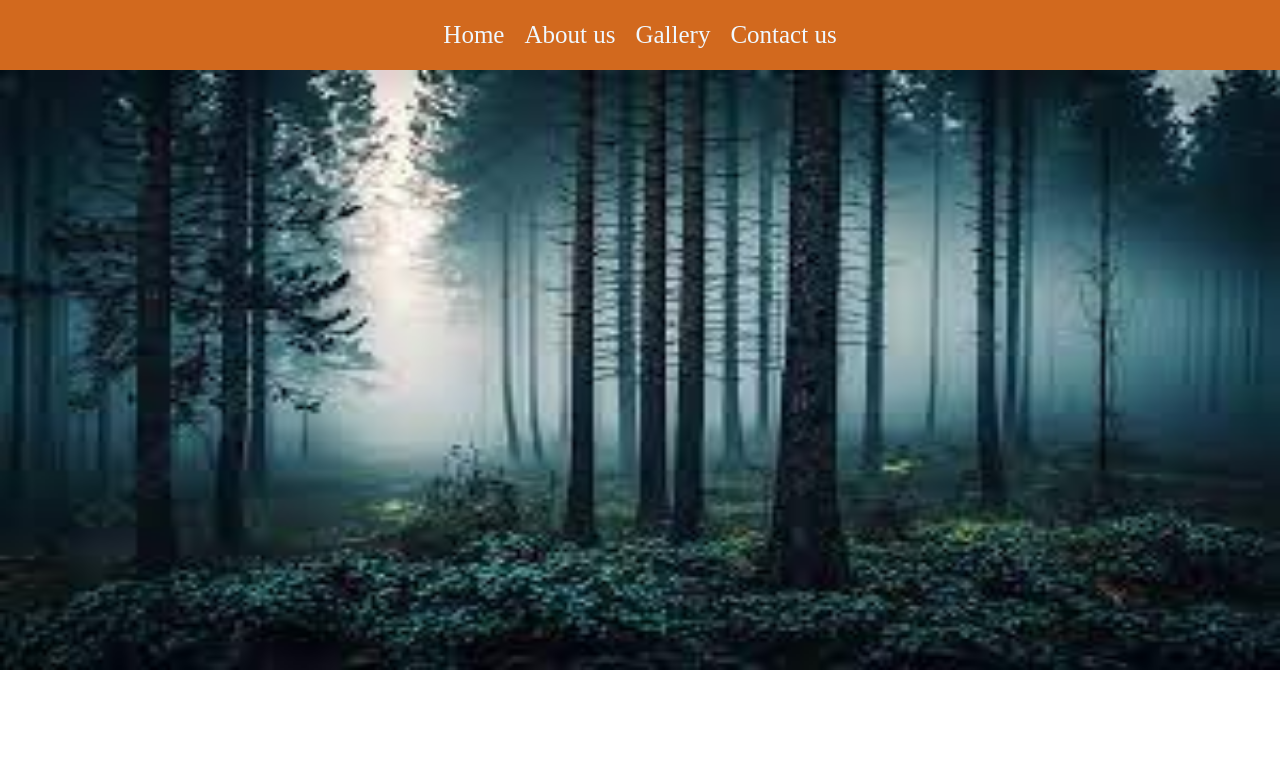
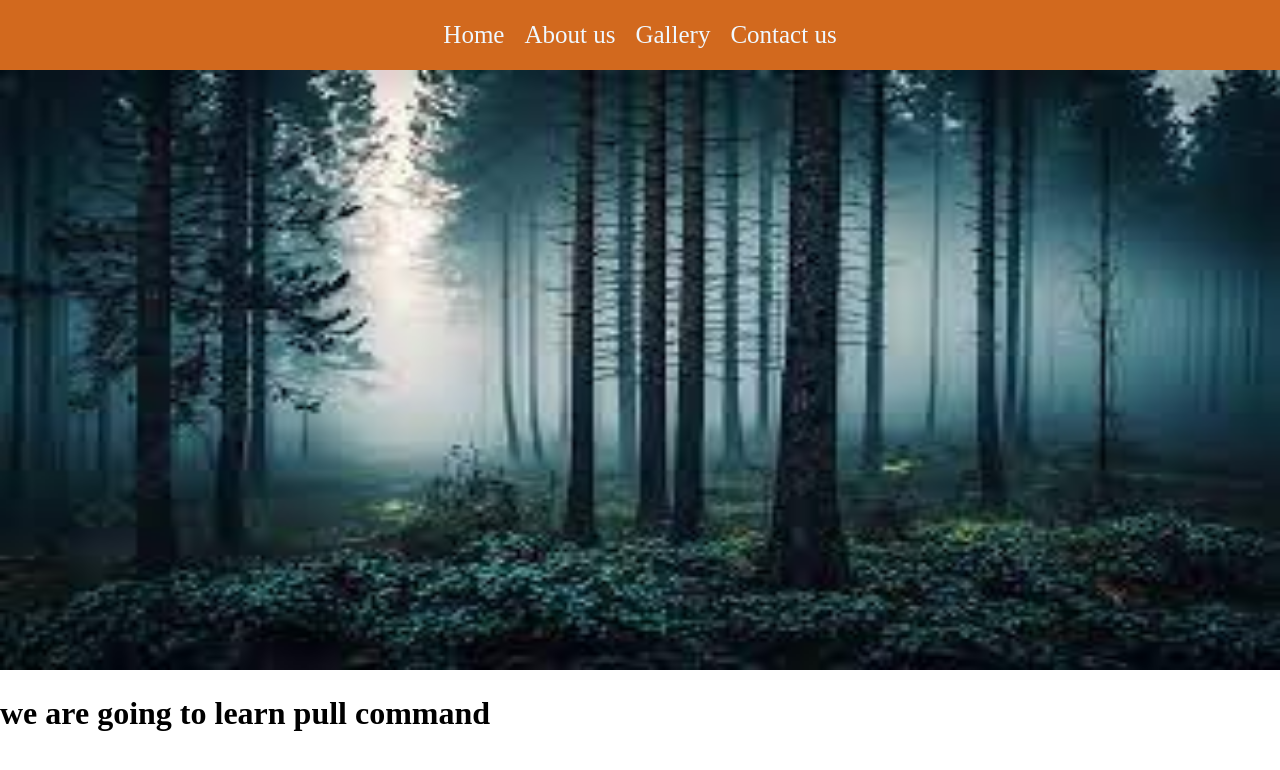
Before and after one commit to kishwarjehan1/navigation, a plain HTML site: page index.html in a window 1280 px wide. Drawn offline with Linux system fonts and the light colour scheme.

Commit message:
Update index.html

```diff
--- a/index.html
+++ b/index.html
@@ -16,5 +16,6 @@
   <div id="image">
     <img src="images (2).jpg" alt="" height="600px" width="100%">
   </div>
+    <div><p><h1>we are going to learn pull command</h1></p></div>
 </body>
 </html>
```
